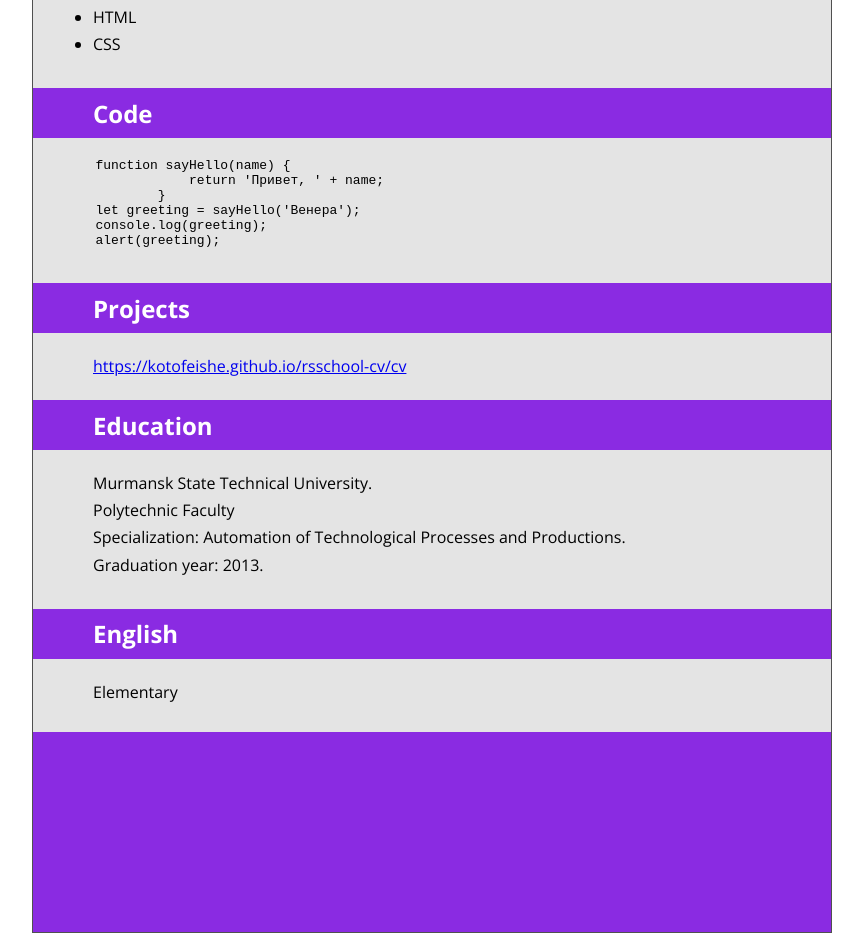
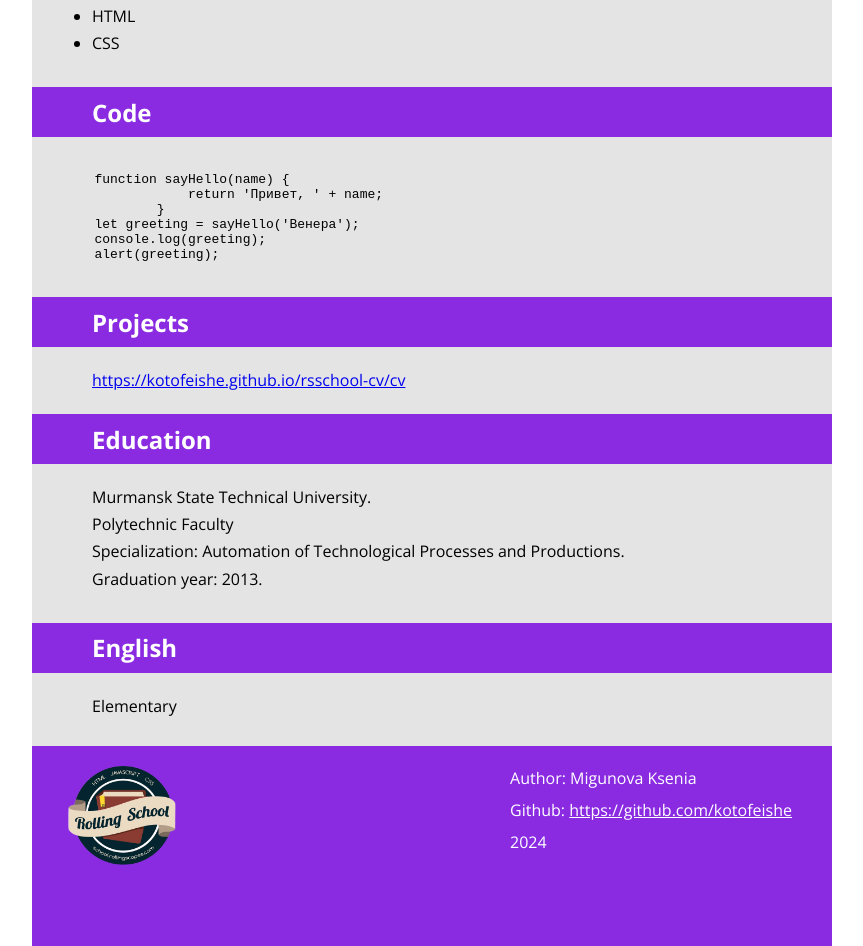
Before and after one commit to kotofeishe/rsschool-cv, a plain HTML site: page index.html in a window 1280 px wide. Shown: the part 515-1461 px from the top of the page, without its empty margins (208-1071 px from the left). Drawn offline with nearby package versions, Linux system fonts and the light colour scheme.

Commit message:
docs: style.css final change docs:index final changed

```diff
--- a/index.html
+++ b/index.html
@@ -4,8 +4,8 @@
     <meta charset="UTF-8">
     <meta name="viewport" content="width=device-width, initial-scale=1.0">
     <title>cv</title>
-    <link rel="stylesheet" href="style.css" />
-    <link rel="icon" href="assets/favicon-16.ico" />
+    <link rel="stylesheet" href="style.css" >
+    <link rel="icon" href="assets/favicon-16.ico" >
     <link rel="preconnect" href="https://fonts.googleapis.com">
     <link rel="preconnect" href="https://fonts.gstatic.com" crossorigin>
     <link href="https://fonts.googleapis.com/css2?family=Open+Sans:ital,wght@0,300..800;1,300..800&display=swap" rel="stylesheet">
@@ -48,18 +48,17 @@
             </ul>
 
             <h2 class="h2" id="code"> Code </h2>
-            <code class="code"> <pre>
+            <pre> <code class="code">
         function sayHello(name) {
                     return 'Привет, ' + name;
                 }
         let greeting = sayHello('Венера');
         console.log(greeting);
         alert(greeting);
-                </pre>
-            </code>
+            </code> </pre>
 
             <h2 class="h2" id="projects"> Projects </h2>
-            <a class="description" href="https://kotofeishe.github.io/rsschool-cv/cv">https://kotofeishe.github.io/rsschool-cv/cv </a>
+            <a target="_blank" class="description" href="https://kotofeishe.github.io/rsschool-cv/cv">https://kotofeishe.github.io/rsschool-cv/cv </a>
 
             <h2 class="h2" id="education"> Education </h2>
             <p class="description"> Murmansk State Technical University. <br>
@@ -72,6 +71,10 @@
         </main>
 
         <footer class="footer">
+           <a target="_blank" href="https://rs.school/courses/javascript-ru"> <img class="logo" src="./assets/logo.png" alt="logo"> </a>
+           <p class="footer-p"> Author: Migunova Ksenia <br>
+            Github: <a target="_blank" class="footer-link" href="https://github.com/kotofeishe">https://github.com/kotofeishe </a><br>
+            2024
         </footer>
 
     </div>
--- a/style.css
+++ b/style.css
@@ -16,7 +16,7 @@ body {
     width: 800px;
     margin: 0 auto;
     background-color: #e4e4e4;
-    border: 1px solid #505050;
+
   }
 
   .nav-list {
@@ -88,3 +88,20 @@ html {
     height: 200px;
     background-color: blueviolet;
 }
+
+.logo {
+    width: 180px;
+    height: 100px;
+    margin-top: 20px;
+}
+
+.footer {
+    display: flex;
+    justify-content: space-between;
+    color: white;
+    padding-right: 40px;
+    line-height: 2em;
+}
+.footer-link {
+    color:white;
+}
```
Also changed, not shown: assets/logo.png (added).
